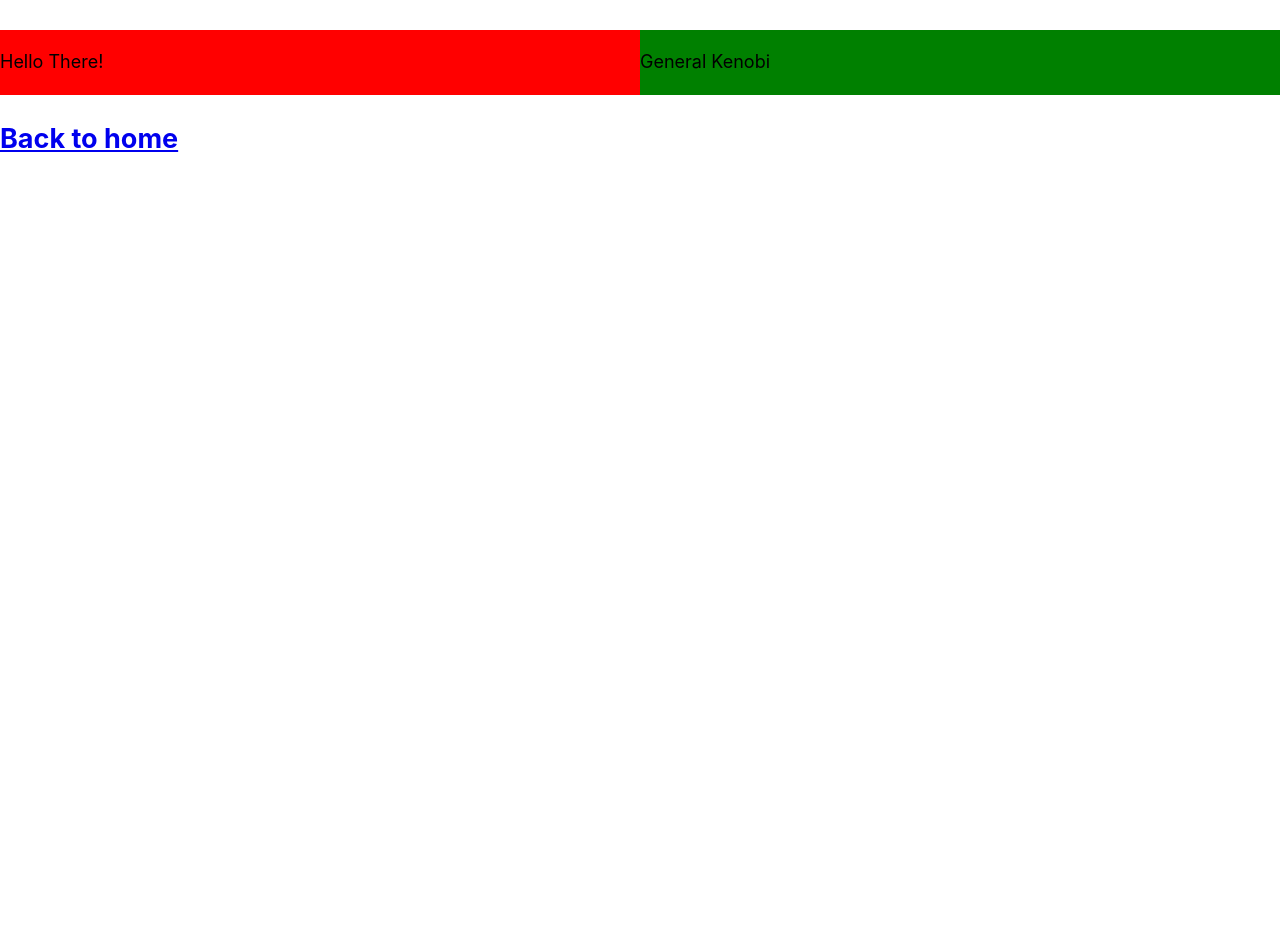
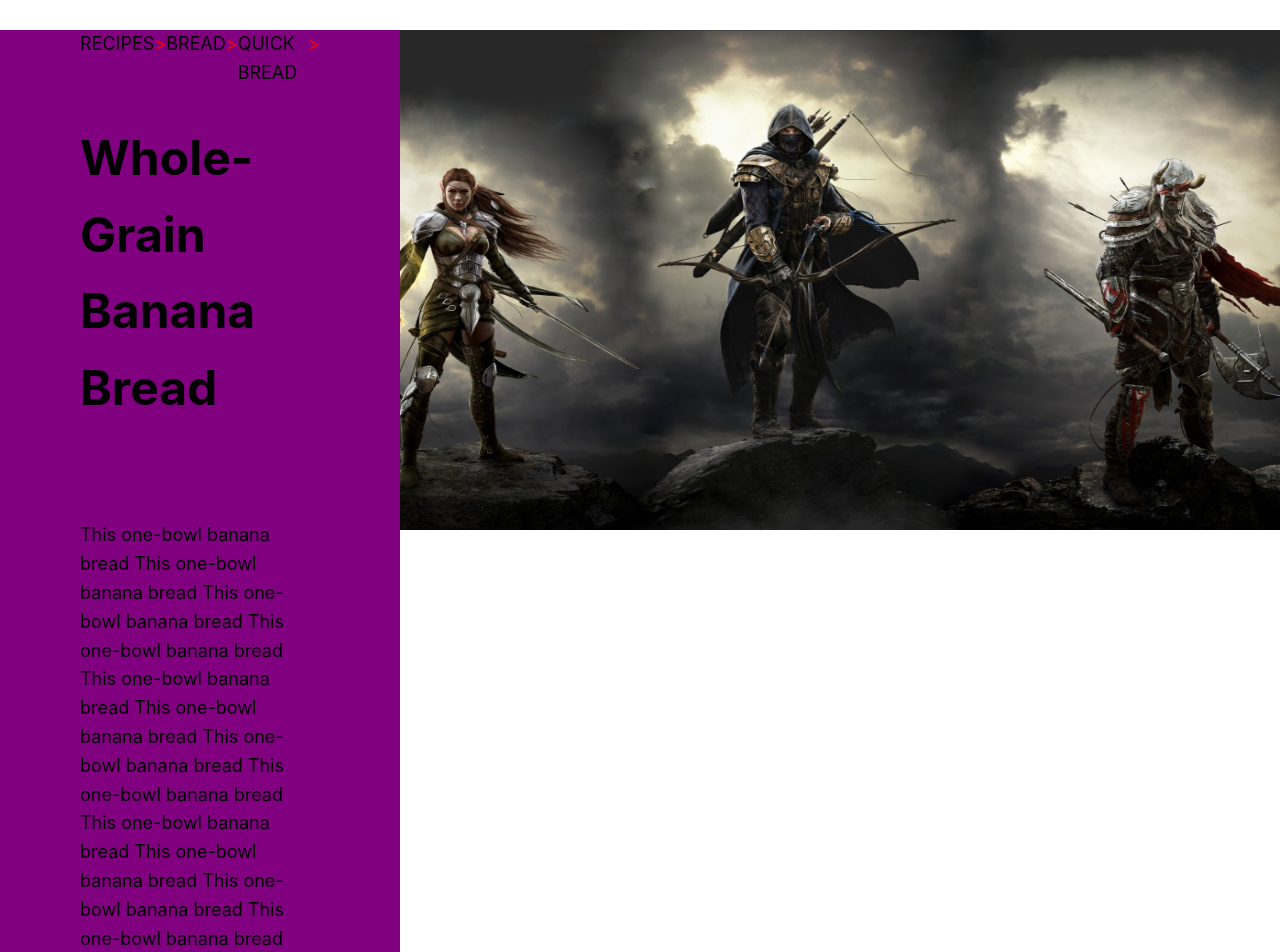
Before and after one commit to leocrispim/scentronix-frontend, a Next.js app: page /posts/first-post in a window 1280 px wide. Shown: the part 180-1132 px from the top of the page. Before the commit the page ends 800 px from the top, so only its background shows below. Built offline with nearby package versions, Linux system fonts and the light colour scheme.

Commit message:
Updating concept

```diff
--- a/Styles/styledcomponents.js
+++ b/Styles/styledcomponents.js
@@ -29,17 +29,46 @@ export const MainContentContainer = styled.div`
   display: grid;
   grid-template-columns: 1fr 1fr;
   margin-top: 60px;
-  background-color: blue;
+  /* background-color: blue; */
 `
 
 export const ContentLeft = styled.div`
   display: flex;
-  width: 100%;
-  background-color: red;
+  flex-direction: column;
+  width: 60%;
+  padding: 0 20% 0 20%;
+  background-color: purple;
 `
 
 export const ContentRight = styled.div`
   display: flex;
+  flex-direction: column;
   width: 100%;
-  background-color: green;
+  /* background-color: green; */
 `
+
+export const HistoryBox = styled.div`
+  display: flex;
+  justify-content: flex-start;
+  align-content: center;
+`
+
+export const HistoryDivider = styled.p`
+  margin: 0;
+  padding: 0;
+  color: red;
+`
+
+export const ObjectTitle = styled.h1`
+  font-size: 48px;
+`
+
+export const ObjectDescriptionBox = styled.div`
+  margin-top: 2%;
+  margin-bottom: 2%;
+`
+
+export const ObjectPicture = styled.image`
+  height: 200px;
+  width: 200px;
+`
--- a/pages/posts/first-post.js
+++ b/pages/posts/first-post.js
@@ -28,12 +28,37 @@ export default function FirstPost() {
       </SC.CategoryContainer>
 
       <SC.MainContentContainer>
+
         <SC.ContentLeft>
-          <p>Hello There!</p>
+          <SC.HistoryBox>
+            RECIPES <SC.HistoryDivider>&gt;</SC.HistoryDivider>
+            BREAD <SC.HistoryDivider>&gt;</SC.HistoryDivider>
+            QUICK BREAD <SC.HistoryDivider>&gt;</SC.HistoryDivider>
+          </SC.HistoryBox>
+
+          <SC.ObjectTitle>
+            Whole-Grain Banana Bread
+          </SC.ObjectTitle>
+
+          <br /> <br />
+
+          <SC.ObjectDescriptionBox>
+            This one-bowl banana bread This one-bowl banana bread This one-bowl banana bread
+            This one-bowl banana bread This one-bowl banana bread This one-bowl banana bread
+            This one-bowl banana bread This one-bowl banana bread This one-bowl banana bread
+            This one-bowl banana bread This one-bowl banana bread This one-bowl banana bread
+            This one-bowl banana bread This one-bowl banana bread This one-bowl banana bread
+            This one-bowl banana bread This one-bowl banana bread This one-bowl banana bread
+          </SC.ObjectDescriptionBox>
+
         </SC.ContentLeft>
 
         <SC.ContentRight>
-          <p>General Kenobi</p>
+          <img
+          src="/images/eso.jpg"
+          height={500}
+          width={880}
+          />
         </SC.ContentRight>
       </SC.MainContentContainer>
 
```
